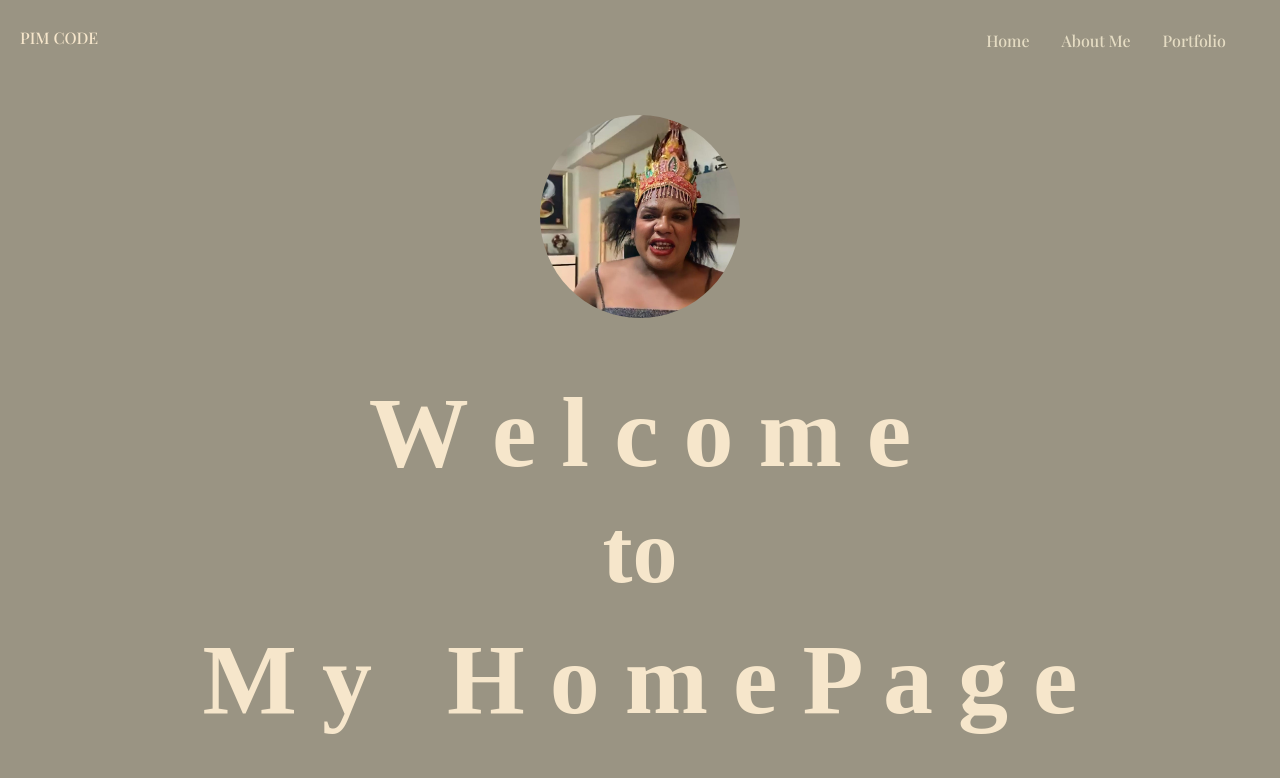
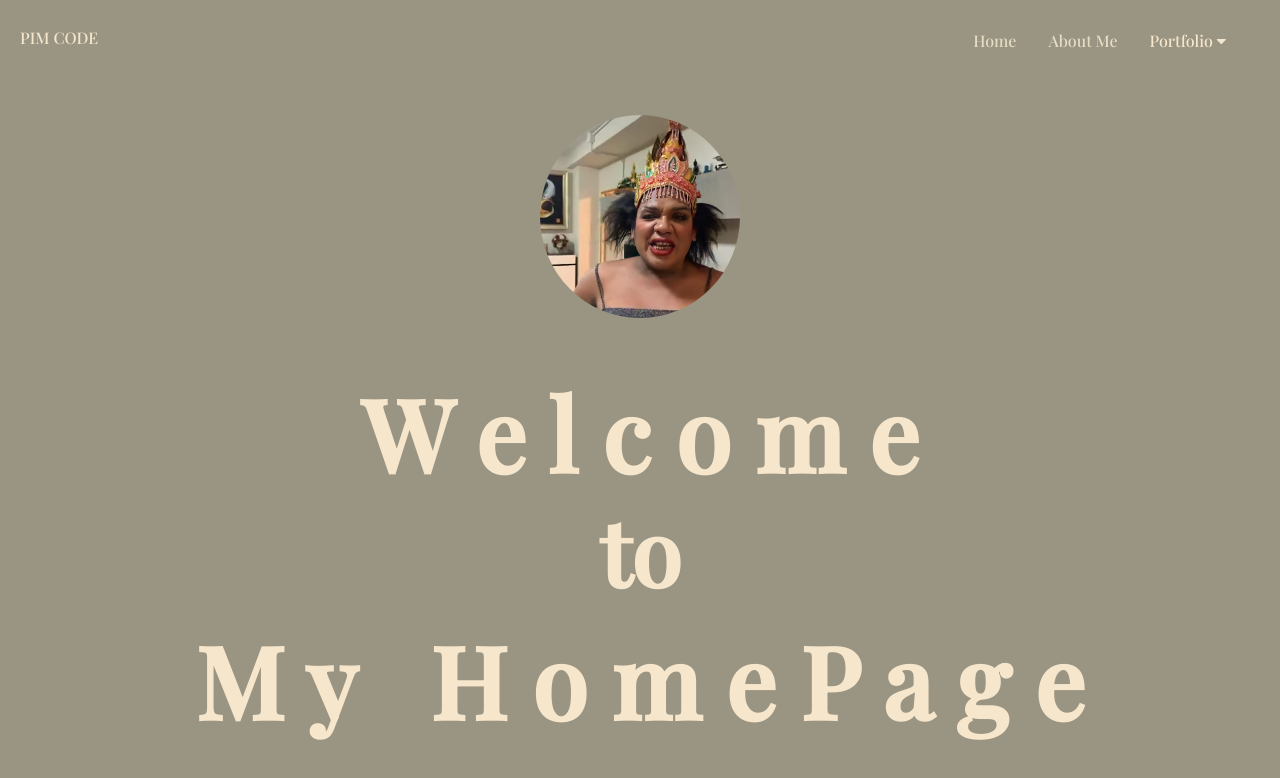
Before and after one commit to Malao-Ang/Portfolio.vue, a Vue app: page / in a window 1280 px wide. Shown: the top 778 px of the page. Built offline with nearby package versions, Linux system fonts and the light colour scheme.

Commit message:
Dropdown port

```diff
--- a/src/App.vue
+++ b/src/App.vue
@@ -1,19 +1,119 @@
 <template>
-  <div class="tap">
-    <tap/>
-    <router-view></router-view>
+
+  <div id="app">
+    <meta name="viewport" content="width=device-width, initial-scale=1">
+<link rel="stylesheet" href="https://cdnjs.cloudflare.com/ajax/libs/font-awesome/4.7.0/css/font-awesome.min.css">
+    <div id="nav">
+      <header>
+        <ul>
+          <li class="logo">PIM CODE</li>
+          <li>
+            <div class="nav">
+              <button class="dropdown-button">Portfolio
+                <i class="fa fa-caret-down"></i>
+                </button>
+                <div class="dw-content">
+                  <a href="/port">menu Portfolio</a>
+                  <a href="#">certificates</a>
+                  <a href="#">Images</a>
+                  <a href="#">project</a>
+              </div>
+            </div>
+          </li>
+          <li><router-link to="/about">About Me </router-link></li>
+          <li><router-link to="/">Home </router-link></li>
+        </ul>
+      </header>
+    </div>
+    <router-view/>
   </div>
 </template>
 
-<script>
-import tap from "@/components/tap.vue"
-export default{
-  name: "Tap",
-  components:{
-    tap
-  }
+<style>
+@import url('https://fonts.googleapis.com/css2?family=Playfair+Display:wght@500&display=swap');
+*{
+  background-color: rgb(154, 148, 131);
 }
-</script>
+#app{
+  font-family: 'Playfair Display', serif;
+}
+li {
+  display: inline;
+  float: right;
 
-<style>
+}
+.nav{
+  float: left;
+  overflow: hidden;
+}
+.nav a{
+  float: left;
+  overflow: hidden;
+}
+
+
+.nav .dropdown-button {
+  text-decoration: none;
+  border:none;
+  outline: none;
+  color: #F6E6CB;
+  font-family: 'Playfair Display', serif;
+  font-size:16px;
+  padding: 14px 16px;
+}
+.nav:hover .dropdown-button {
+  background-color: rgb(170, 164, 146);
+}
+.dw-content {
+  display: none;
+  position: absolute;
+  background-color: #f9f9f9;
+  min-width: 160px;
+  box-shadow: 0px 8px 16px 0px rgba(0,0,0,0.2);
+  z-index: 1;
+}
+.nav:hover .dw-content {
+  display: block;
+}
+.dw-content a {
+  float: none;
+  color: #F6E6CB;
+  padding: 12px 16px;
+  text-decoration: none;
+  display: block;
+  text-align: left;
+}
+.logo{
+  margin-top: 11px;
+  margin-left: 12px;
+  display: inline;
+  float: left;
+  color:#F6E6CB;
+}
+/* a {
+  display: block;
+  padding: 10px;
+  margin: 0;
+  background-color: rgb(154, 148, 131);
+} */
+ul {
+  list-style-type: none;
+  margin-right: 30px;
+  padding: 0;
+  overflow: hidden;
+}
+li a {
+  display: block;
+  color: rgb(229, 220, 195);
+  text-align: center;
+  padding: 14px 16px;
+  text-decoration: none;
+}
+/* Change the link color to #111 (black) on hover */
+li a:hover {
+  background-color: rgb(170, 164, 146);
+}
+/* header li router-link{
+  transform: all 0.3s ease 0s;
+} */
 </style>
--- a/src/components/PortPage.vue
+++ b/src/components/PortPage.vue
@@ -71,7 +71,6 @@ export default {
     background-color: rgb(229, 220, 195);
     border: none;
     border-radius: 15px;
-    box-shadow: 5px 3px 5px 0  rgb(109, 109, 109);
 }
 .button_ span a{
     text-decoration:none;
--- a/src/components/tap.vue
+++ /dev/null
@@ -1,71 +0,0 @@
-<template>
-
-  <div id="app">
-    <div id="nav">
-      <header>
-        <ul>
-          <li class="logo">PIM CODE</li>
-          <li><router-link to="/port">Portfolio</router-link></li>
-          <li><router-link to="/about">About Me </router-link></li>
-          <li><router-link to="/">Home </router-link></li>
-        </ul>
-      </header>
-
-        <!-- <li><router-link to="/">Home </router-link></li>
-        <li><router-link to="/about">About Me </router-link> </li> -->
-
-    </div>
-  </div>
-</template>
-
-<style>
-@import url('https://fonts.googleapis.com/css2?family=Playfair+Display:wght@500&display=swap');
-
-*{
-  background-color: rgb(154, 148, 131);
-}
-#app{
-  font-family: 'Playfair Display', serif;
-}
-li {
-  display: inline;
-  float: right;
-
-}
-.logo{
-  margin-top: 11px;
-  margin-left: 12px;
-  display: inline;
-  float: left;
-  color:#F6E6CB;
-}
-/* a {
-  display: block;
-  padding: 10px;
-  margin: 0;
-  background-color: rgb(154, 148, 131);
-} */
-ul {
-  list-style-type: none;
-  margin-right: 30px;
-  padding: 0;
-  overflow: hidden;
-}
-
-li a {
-   display: block;
-  color: rgb(229, 220, 195);
-  text-align: center;
-  padding: 14px 16px;
-  text-decoration: none;
-}
-
-
-/* Change the link color to #111 (black) on hover */
-li a:hover {
-  background-color: rgb(170, 164, 146);
-}
-/* header li router-link{
-  transform: all 0.3s ease 0s;
-} */
-</style>
--- a/src/views/Home.vue
+++ b/src/views/Home.vue
@@ -1,7 +1,7 @@
 <template>
   <div class="homepage">
     <home/>
-    <router-view></router-view>
+<router-view/>
   </div>
 </template>
 
@@ -10,10 +10,12 @@
 // import HelloWorld from '@/components/HelloWorld.vue'
 import home from '../components/home.vue'
 
+
 export default {
   name: 'Home',
   components: {
     home
-  }
+  },
+
 }
 </script>
```
